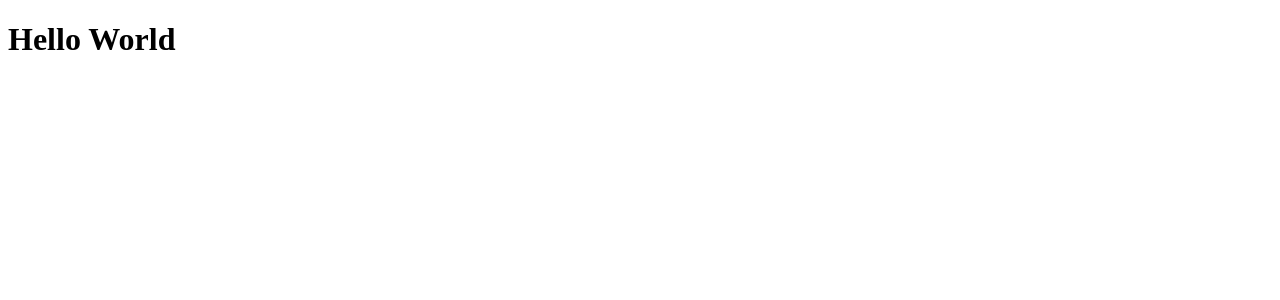
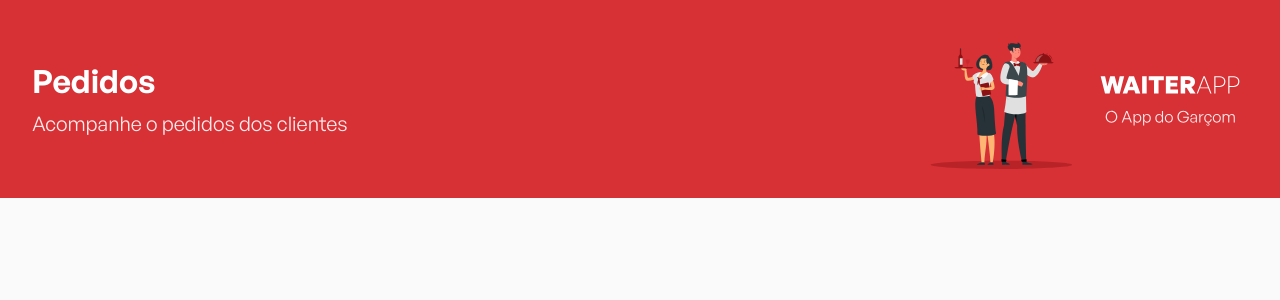
Before and after one commit to migueldelgg/waiter-app-fe, a React (Vite) app: page / in a window 1280 px wide. Shown: the top 300 px of the page. Built offline with nearby package versions, Linux system fonts and the light colour scheme.

Commit message:
feat: Header component e definindo estilos com styled

```diff
--- a/src/App.tsx
+++ b/src/App.tsx
@@ -1,3 +1,10 @@
+import { GlobalStyles } from "./styles/GlobalStyles";
+import { Header } from "./components/Header/index.tsx";
 export function App() {
-  return <h1>Hello World</h1>;
+  return (
+    <>
+      <GlobalStyles />
+      <Header></Header>
+    </>
+  )
 }
--- /dev/null
+++ b/src/components/Header/index.tsx
@@ -0,0 +1,17 @@
+import logo from '../../assets/images/logo.svg'
+import { Conteiner, Content } from './styles'
+
+export function Header() {
+  return (
+    <Conteiner>
+      <Content>
+        <div className="page-details">
+          <h1>Pedidos</h1>
+          <h2>Acompanhe o pedidos dos clientes</h2>
+        </div>
+
+        <img src={logo} alt="WAITERAPP"></img>
+      </Content>
+    </Conteiner>
+  )
+}
--- /dev/null
+++ b/src/components/Header/styles.ts
@@ -0,0 +1,35 @@
+import styled from 'styled-components';
+
+export const Conteiner = styled.header`
+  background: #d73035;
+  display: flex;
+  justify-content: center;
+  height: 12.375rem; // 198px
+  align-items: center;
+`;
+
+export const Content = styled.div`
+  width: 100%;
+  max-width: 76rem; // 1216px
+  display: flex;
+  align-items: center;
+  justify-content: space-between;
+
+  .page-details {
+    h1 {
+      color: #fff;
+      font-weight: 600;
+      font-size: 2rem; //32px
+    }
+
+    h2 {
+      color: #fff;
+      font-style: normal;
+      font-weight: 400;
+      font-size: 1.25rem; //16px
+      line-height: 150%;
+      opacity: 0.9;
+      margin-top: 0.375rem;
+    }
+  }
+`;
```
